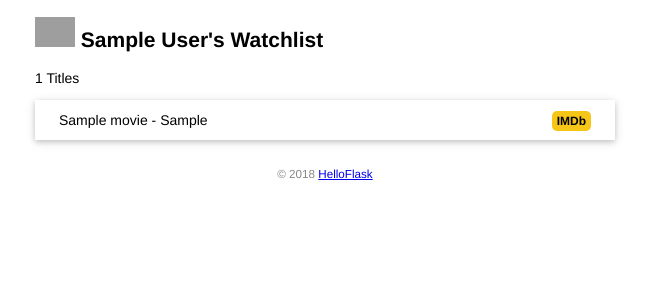
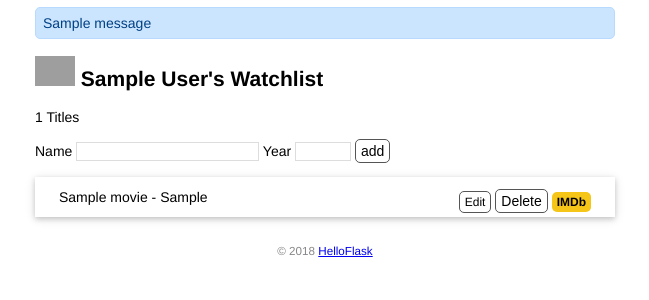
Before and after one commit to guozhengyue/watch, a Flask app: page / in a window 1280 px wide. Shown: the top 300 px of the page, without its empty margins (315-964 px from the left). Run offline with Flask 2, Linux system fonts and the light colour scheme; tables that the repository leaves empty hold one stand-in row (values such as "Sample post"); one stand-in notice (Sample message) is shown; grey boxes are pictures that could not be loaded.

Commit message:
Create,edit and delete item by form

```diff
--- a/app.py
+++ b/app.py
@@ -1,12 +1,14 @@
 from flask import Flask,render_template
 from flask import url_for
 from flask_sqlalchemy import SQLAlchemy
+from flask import request,redirect,flash
 import click
 import os
 # import sys
 
 app = Flask(__name__)
 
+app.config['SECRET_KEY']='dev'
 app.config['SQLALCHEMY_DATABASE_URI']='sqlite:///'+os.path.join(app.root_path,'data.db')
 
 db=SQLAlchemy(app)
@@ -57,11 +59,51 @@ def     inject_user():
         return dict(user=user)
 
 
-@app.route('/')
+@app.route('/',methods=['GET','POST'])
 def	   index():
-        user=User.query.first()
+        if request.method=='POST':
+            title=request.form.get('title')
+            year=request.form.get('year')
+            if not title or not year or len(year)>4 or len(title)>60:
+                flash('Invalid input')
+                return redirect(url_for('index'))
+            movie=Movie(title=title,year=year)
+            db.session.add(movie)
+            db.session.commit()
+            flash('Item created.')
+            return redirect(url_for('index'))
+
+        # user=User.query.first()
         movies=Movie.query.all()
         return	render_template('index.html',movies=movies)
+
+@app.route('/movie/edit/<int:movie_id>', methods=['GET', 'POST'])
+def edit(movie_id):
+    movie = Movie.query.get_or_404(movie_id)
+
+    if request.method == 'POST':
+        title = request.form['title']
+        year = request.form['year']
+
+        if not title or not year or len(year) > 4 or len(title) > 60:
+            flash('Invalid input.')
+            return redirect(url_for('edit', movie_id=movie_id))
+
+        movie.title = title
+        movie.year = year
+        db.session.commit()
+        flash('Item updated.')
+        return redirect(url_for('index'))
+
+    return render_template('edit.html', movie=movie)
+
+@app.route('/movie/delete/<int:movie_id>', methods=['POST'])
+def delete(movie_id):
+    movie = Movie.query.get_or_404(movie_id)
+    db.session.delete(movie)
+    db.session.commit()
+    flash('Item deleted.')
+    return redirect(url_for('index'))
 
 @app.errorhandler(404)
 def     page_not_found(e):
--- a/static/style.css
+++ b/static/style.css
@@ -47,3 +47,48 @@ footer	{
 	border-radius: 5px;
 	padding: 3px 5px;
 }
+
+input[type=submit] {
+	font-size: inherit;
+}
+
+input[type=text] {
+	border: 1px solid #ddd;
+}
+
+input[name=year] {
+	width: 50px;
+}
+
+.btn{
+	font-size: 12px;
+	padding: 3px 5px;
+	text-decoration: none;
+	cursor: pointer;
+	background-color: white;
+	color: black;
+	border: 1px solid #555555;
+	border-radius: 5px;
+}
+
+.btn:hover{
+	text-decoration: none;
+	background-color: black;
+	color: white;
+	border: 1px solid black;
+}
+
+.alert {
+    position: relative;
+    padding: 7px;
+    margin: 7px 0;
+    border: 1px solid transparent;
+    color: #004085;
+    background-color: #cce5ff;
+    border-color: #b8daff;
+    border-radius: 5px;
+}
+
+.inline-form {
+    display: inline;
+}
--- a/templates/index.html
+++ b/templates/index.html
@@ -7,15 +7,27 @@
 </head>
 
 <body>
+    {% for message in get_flashed_messages() %}
+        <div class="alert">{{ message }}</div>
+    {% endfor %}
     <h2>
 		<img alt="cap"  class="favpng" src="{{	url_for('static',filename='images/favpng.png')	}}">
 		{{ user.name }}'s Watchlist
 	</h2>
     <p>{{ movies|length }} Titles</p>
+    <form method="post">
+        Name <input type="text"name="title"autocomplete="off"required>
+        Year <input type="text"name="year"autocomplete="off"required>
+        <input class="btn"type="submit" name="submit" value="add">
+    </form>
     <ul class="movie-list">
         {% for movie in movies %}
         <li>{{ movie.title }} - {{ movie.year }}
             	<span   class="float-right">
+                    <a class="btn" href="{{ url_for('edit', movie_id=movie.id) }}">Edit</a>
+                    <form class="inline-form" method="post" action="{{ url_for('.delete', movie_id=movie.id) }}">
+                        <input class="btn" type="submit" name="delete" value="Delete" onclick="return confirm('Are you sure?')">
+                    </form>
             		<a	class="imdb"	href="https://www.imdb.com/find?q={{movie.title	}}"	target="_blank"	title="Find	this    movie   on	IMDb"> IMDb</a>
                 </span>
         </li>
```
Also changed, not shown: templates/base.html (added, +23 -0 lines), templates/edit.html (added, +32 -0 lines).
